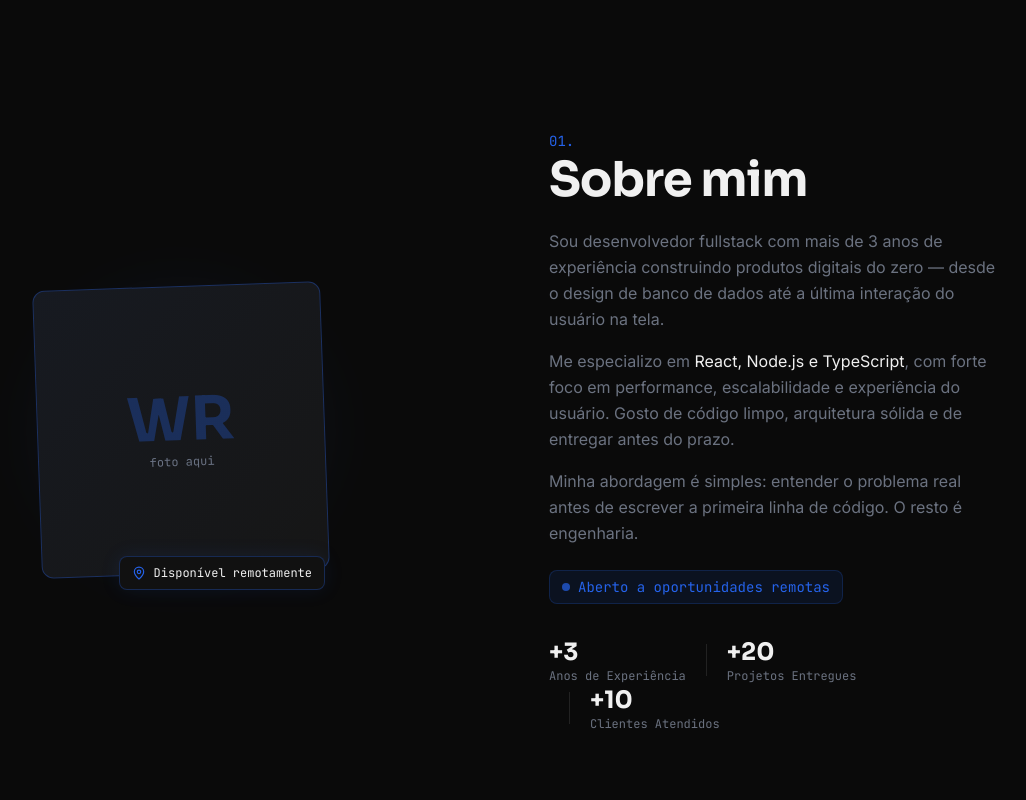
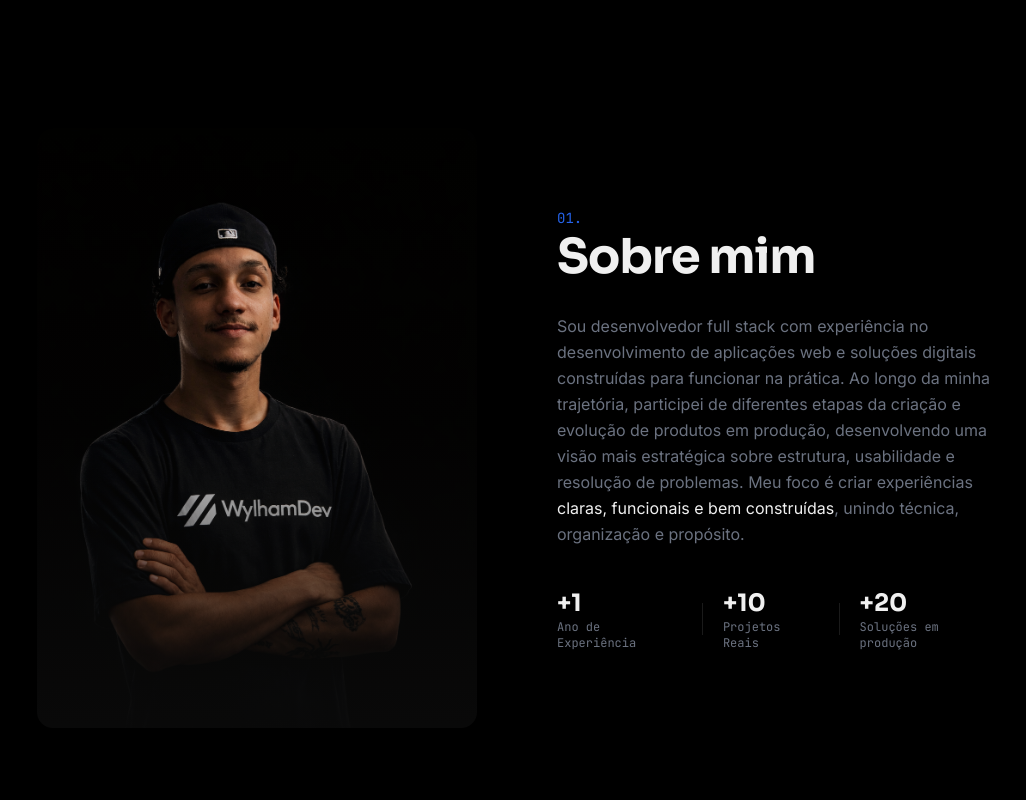
Before and after one commit to Wylham/portfolio-wd, a React (Vite) app: page / in a window 1280 px wide. Shown: the part 800-1600 px from the top of the page, without its empty margins (123-1149 px from the left). Built offline with nearby package versions, Linux system fonts and the light colour scheme.

Commit message:
feat: adicionar imagem de perfil e ajustar estilos no componente About e Navbar

```diff
--- a/src/components/About.jsx
+++ b/src/components/About.jsx
@@ -1,10 +1,12 @@
 import { useEffect, useRef } from "react";
 import { MapPin } from "lucide-react";
 
+import profilePic from "../assets/foto.png";
+
 const stats = [
-  { value: "+3", label: "Anos de Experiência" },
-  { value: "+20", label: "Projetos Entregues" },
-  { value: "+10", label: "Clientes Atendidos" },
+  { value: "+1", label: "Ano de Experiência" },
+  { value: "+10", label: "Projetos Reais" },
+  { value: "+20", label: "Soluções em produção" },
 ];
 
 export default function About() {
@@ -29,50 +31,17 @@ export default function About() {
   }, []);
 
   return (
-    <section id="sobre" ref={sectionRef} className="py-24 md:py-32 bg-dark">
+    <section id="sobre" ref={sectionRef} className="py-24 md:py-32 bg-black">
       <div className="max-w-6xl mx-auto px-6 md:px-12 lg:px-24">
-        <div className="grid lg:grid-cols-2 gap-16 items-center">
+        <div className="grid lg:grid-cols-2 gap-12 lg:gap-20 items-stretch">
           {/* ── Left — Avatar ── */}
-          <div className="reveal flex justify-center lg:justify-start pb-6 lg:pb-0">
-            <div className="relative">
-              {/* Outer glow ring */}
-              <div
-                className="absolute inset-0 rounded-xl"
-                style={{
-                  background: "radial-gradient(ellipse, rgba(37,99,235,0.18) 0%, transparent 70%)",
-                  filter: "blur(20px)",
-                  transform: "scale(1.15) rotate(-3deg)",
-                }}
-              />
-              {/* Avatar placeholder */}
-              <div
-                className="relative w-64 h-64 md:w-72 md:h-72 rounded-xl bg-dark-elevated
-                  border flex items-center justify-center overflow-hidden"
-                style={{
-                  borderColor: "rgba(37,99,235,0.35)",
-                  transform: "rotate(-2deg)",
-                }}
-              >
-                <div className="absolute inset-0 bg-gradient-to-br from-primary/5 to-transparent" />
-                <div className="text-center pointer-events-none select-none">
-                  <div className="font-display font-bold text-6xl text-primary/30">WR</div>
-                  <p className="font-mono text-xs text-[#6B7280] mt-1">foto aqui</p>
-                </div>
-              </div>
-              {/* Badge flutuante */}
-              <div
-                className="absolute -bottom-4 right-0 flex items-center gap-2 px-3 py-2
-                  bg-dark-card border rounded-lg shadow-glow-blue-sm"
-                style={{ borderColor: "rgba(37,99,235,0.3)" }}
-              >
-                <MapPin size={14} className="text-primary flex-shrink-0" />
-                <span className="font-mono text-xs text-[#F0F0F0] whitespace-nowrap">Disponível remotamente</span>
-              </div>
-            </div>
+          <div className="reveal relative flex flex-col justify-end w-full h-full min-h-[400px] lg:min-h-[600px] rounded-2xl overflow-hidden shadow-2xl">
+            <div className="absolute inset-0 bg-gradient-to-t from-dark/90 via-dark/20 to-transparent z-10" />
+            <img src={profilePic} alt="Wylham" className="absolute inset-0 w-full h-full object-cover object-top" />
           </div>
 
           {/* ── Right — Text ── */}
-          <div className="flex flex-col gap-6">
+          <div className="flex flex-col justify-center gap-8 py-8 lg:py-16">
             <div className="reveal">
               <span className="font-mono text-sm text-primary">01.</span>
               <h2 className="font-display font-bold text-4xl md:text-5xl text-[#F0F0F0] mt-1 tracking-tight">
@@ -82,31 +51,17 @@ export default function About() {
 
             <div className="reveal flex flex-col gap-4">
               <p className="font-body text-[#6B7280] leading-relaxed">
-                Sou desenvolvedor fullstack com mais de 3 anos de experiência construindo produtos digitais do zero —
-                desde o design de banco de dados até a última interação do usuário na tela.
-              </p>
-              <p className="font-body text-[#6B7280] leading-relaxed">
-                Me especializo em <span className="text-[#F0F0F0]">React, Node.js e TypeScript</span>, com forte foco em
-                performance, escalabilidade e experiência do usuário. Gosto de código limpo, arquitetura sólida e de
-                entregar antes do prazo.
-              </p>
-              <p className="font-body text-[#6B7280] leading-relaxed">
-                Minha abordagem é simples: entender o problema real antes de escrever a primeira linha de código. O
-                resto é engenharia.
+                Sou desenvolvedor full stack com experiência no desenvolvimento de aplicações web e soluções digitais
+                construídas para funcionar na prática. Ao longo da minha trajetória, participei de diferentes etapas da
+                criação e evolução de produtos em produção, desenvolvendo uma visão mais estratégica sobre estrutura,
+                usabilidade e resolução de problemas. Meu foco é criar experiências{" "}
+                <span className="text-[#F0F0F0]">claras, funcionais e bem construídas</span>, unindo técnica,
+                organização e propósito.
               </p>
             </div>
 
-            {/* Availability tag */}
-            <div
-              className="reveal inline-flex w-fit items-center gap-2 px-3 py-1.5 rounded-lg
-              bg-primary/10 border border-primary/20"
-            >
-              <span className="w-2 h-2 rounded-full bg-primary animate-pulse" />
-              <span className="font-mono text-sm text-primary">Aberto a oportunidades remotas</span>
-            </div>
-
             {/* Stats */}
-            <div className="reveal flex flex-wrap gap-0 pt-2">
+            <div className="reveal flex flex-nowrap gap-0 pt-2">
               {stats.map((stat, i) => (
                 <div key={stat.label} className="flex items-center">
                   {i !== 0 && <div className="h-8 w-px bg-white/10 mx-5" />}
--- a/src/components/Navbar.jsx
+++ b/src/components/Navbar.jsx
@@ -41,11 +41,7 @@ export default function Navbar() {
   return (
     <header
       className={`fixed top-0 left-0 right-0 z-50 transition-all duration-300
-        ${
-          scrolled
-            ? "bg-dark/95 backdrop-blur-md border-b border-white/5 shadow-[0_4px_24px_rgba(0,0,0,0.4)]"
-            : "bg-transparent"
-        }`}
+        ${scrolled ? "bg-black/80 backdrop-blur-md shadow-[0_4px_24px_rgba(0,0,0,0.4)]" : "bg-transparent"}`}
     >
       <nav className="max-w-6xl mx-auto px-6 md:px-12 lg:px-24 h-16 flex items-center justify-between">
         {/* Logo */}
```
Also changed, not shown: src/assets/foto.png (added).
